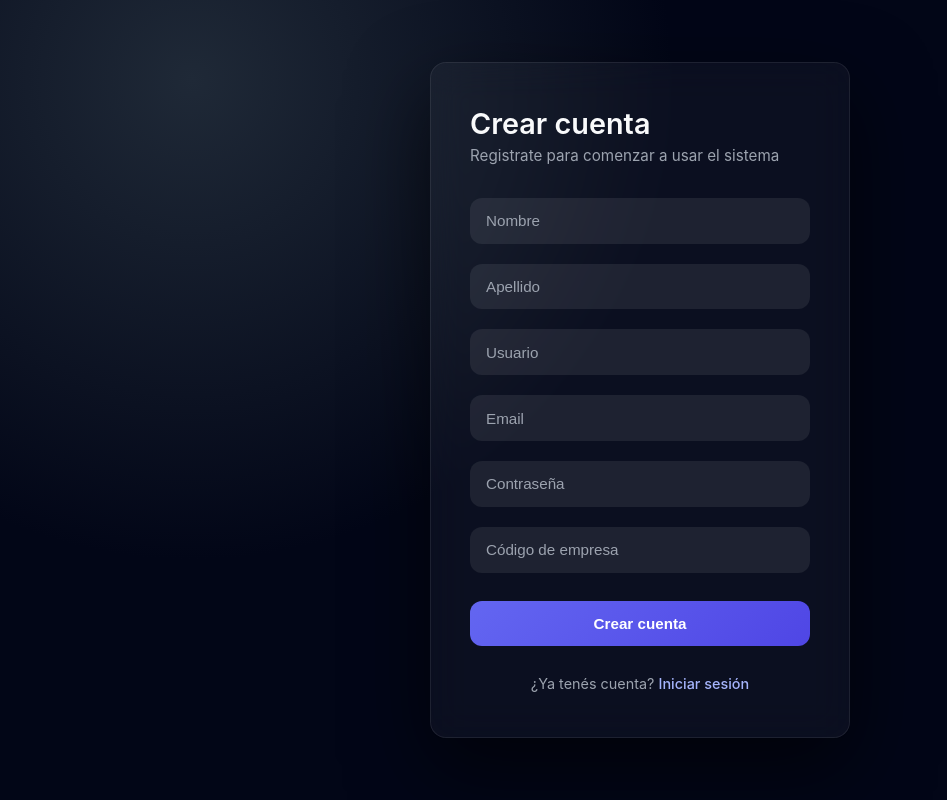
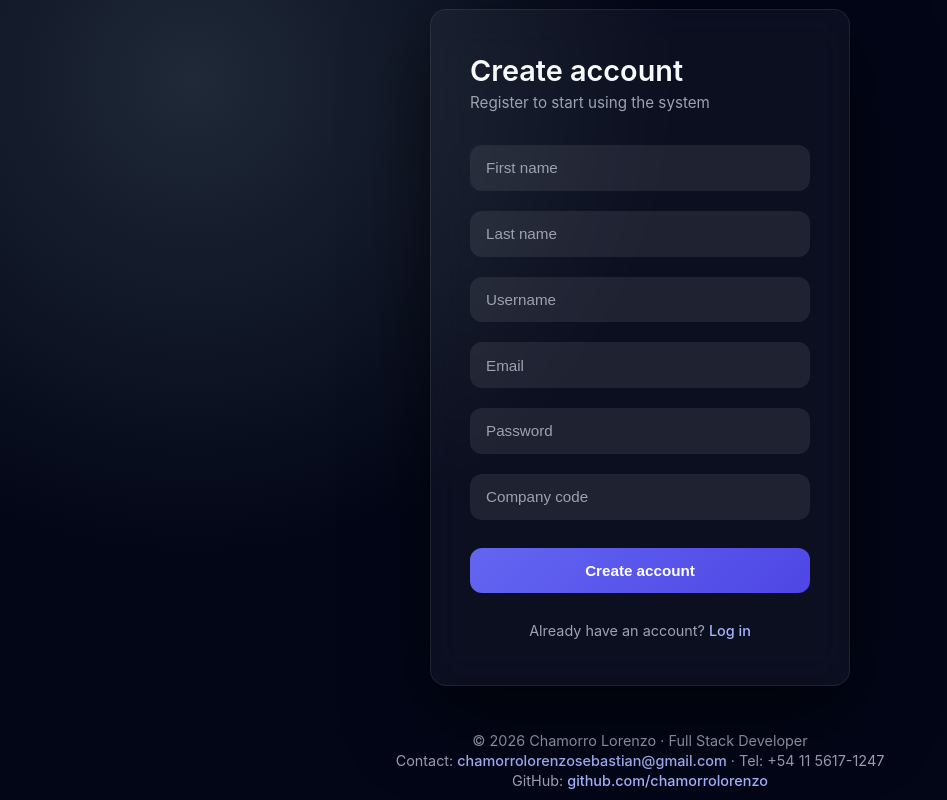
Before and after one commit to chamorrolorenzo/Frontend-Registro-Trabajo, a React (Vite) app: page /register in a window 1280 px wide. Shown: the whole page, without its empty margins (0-947 px from the left). Built offline with nearby package versions, Linux system fonts and the light colour scheme.

Commit message:
feat(auth): add AuthFooter to login and register pages

```diff
--- a/src/pages/Login.jsx
+++ b/src/pages/Login.jsx
@@ -1,6 +1,8 @@
 import { useState } from "react";
 import { useNavigate, Link } from "react-router-dom";
 import api from "../api/api";
+import AuthFooter from "../components/AuthFooter";
+
 import "../styles/auth.css";
 
 function Login() {
@@ -62,6 +64,9 @@ function Login() {
           <Link to="/register">Sign up</Link>
         </p>
       </div>
+
+      {/* 👇 FOOTER INSTITUCIONAL */}
+      <AuthFooter />
     </div>
   );
 }
--- a/src/pages/Register.jsx
+++ b/src/pages/Register.jsx
@@ -1,6 +1,8 @@
 import { useState } from "react";
 import { useNavigate, Link } from "react-router-dom";
 import api from "../api/api";
+import AuthFooter from "../components/AuthFooter";
+
 import "../styles/auth.css";
 
 function Register() {
@@ -30,9 +32,10 @@ function Register() {
         password,
         empresa: companyCode,
       });
+
       navigate("/login");
     } catch (err) {
-      setError("No se pudo crear la cuenta. Verificá los datos.");
+      setError("Could not create account. Please check the data.");
     } finally {
       setLoading(false);
     }
@@ -41,28 +44,28 @@ function Register() {
   return (
     <div className="auth-page">
       <div className="auth-card">
-        <h1>Crear cuenta</h1>
+        <h1>Create account</h1>
         <p className="auth-subtitle">
-          Registrate para comenzar a usar el sistema
+          Register to start using the system
         </p>
 
         <form className="auth-form" onSubmit={handleSubmit}>
           <input
-            placeholder="Nombre"
+            placeholder="First name"
             value={nombre}
             onChange={(e) => setNombre(e.target.value)}
             required
           />
 
           <input
-            placeholder="Apellido"
+            placeholder="Last name"
             value={apellido}
             onChange={(e) => setApellido(e.target.value)}
             required
           />
 
           <input
-            placeholder="Usuario"
+            placeholder="Username"
             value={username}
             onChange={(e) => setUsername(e.target.value)}
             required
@@ -78,31 +81,34 @@ function Register() {
 
           <input
             type="password"
-            placeholder="Contraseña"
+            placeholder="Password"
             value={password}
             onChange={(e) => setPassword(e.target.value)}
             required
           />
 
           <input
-            placeholder="Código de empresa"
+            placeholder="Company code"
             value={companyCode}
             onChange={(e) => setCompanyCode(e.target.value)}
             required
           />
 
           <button type="submit" disabled={loading}>
-            {loading ? "Creando cuenta..." : "Crear cuenta"}
+            {loading ? "Creating account..." : "Create account"}
           </button>
         </form>
 
         {error && <p className="auth-error">{error}</p>}
 
         <p className="auth-footer">
-          ¿Ya tenés cuenta?{" "}
-          <Link to="/login">Iniciar sesión</Link>
+          Already have an account?{" "}
+          <Link to="/login">Log in</Link>
         </p>
       </div>
+
+      {/* 👇 FOOTER INSTITUCIONAL */}
+      <AuthFooter />
     </div>
   );
 }
```
Lines whose indentation alone changed are shown as unchanged.
